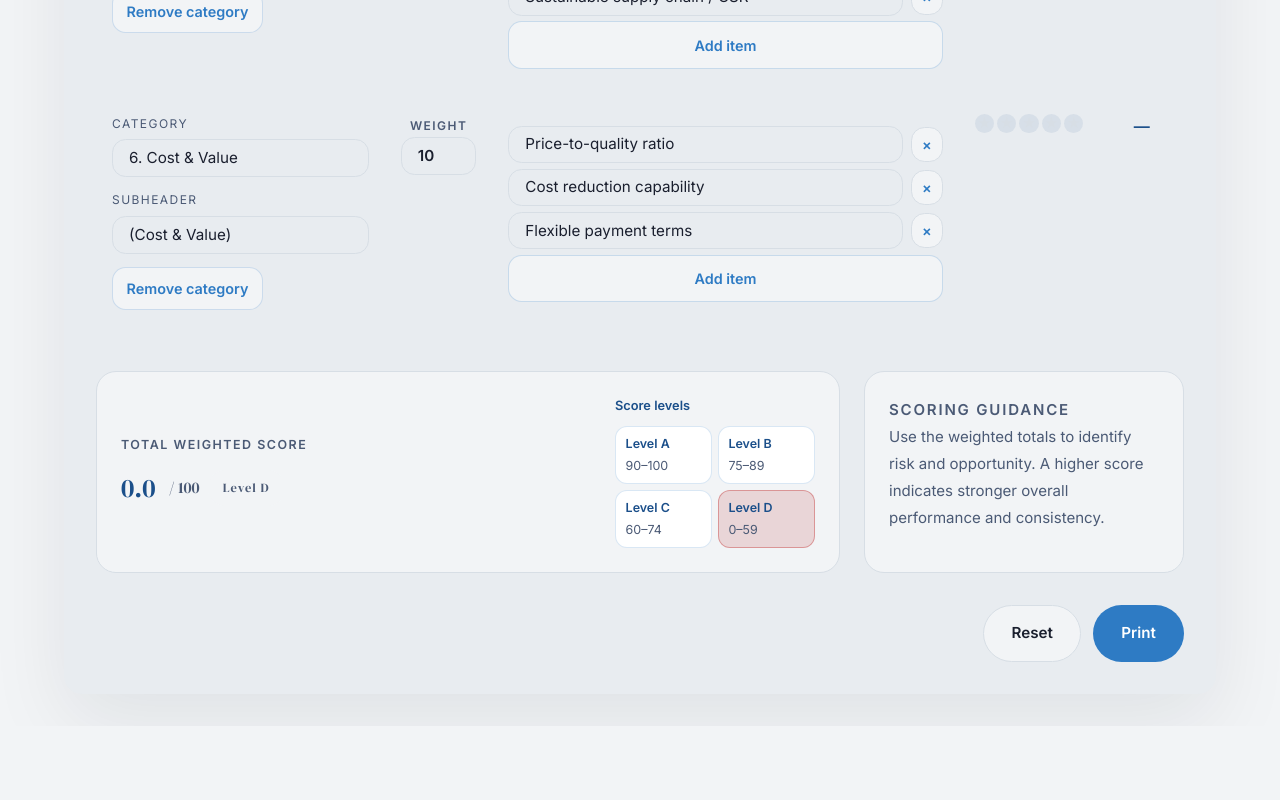
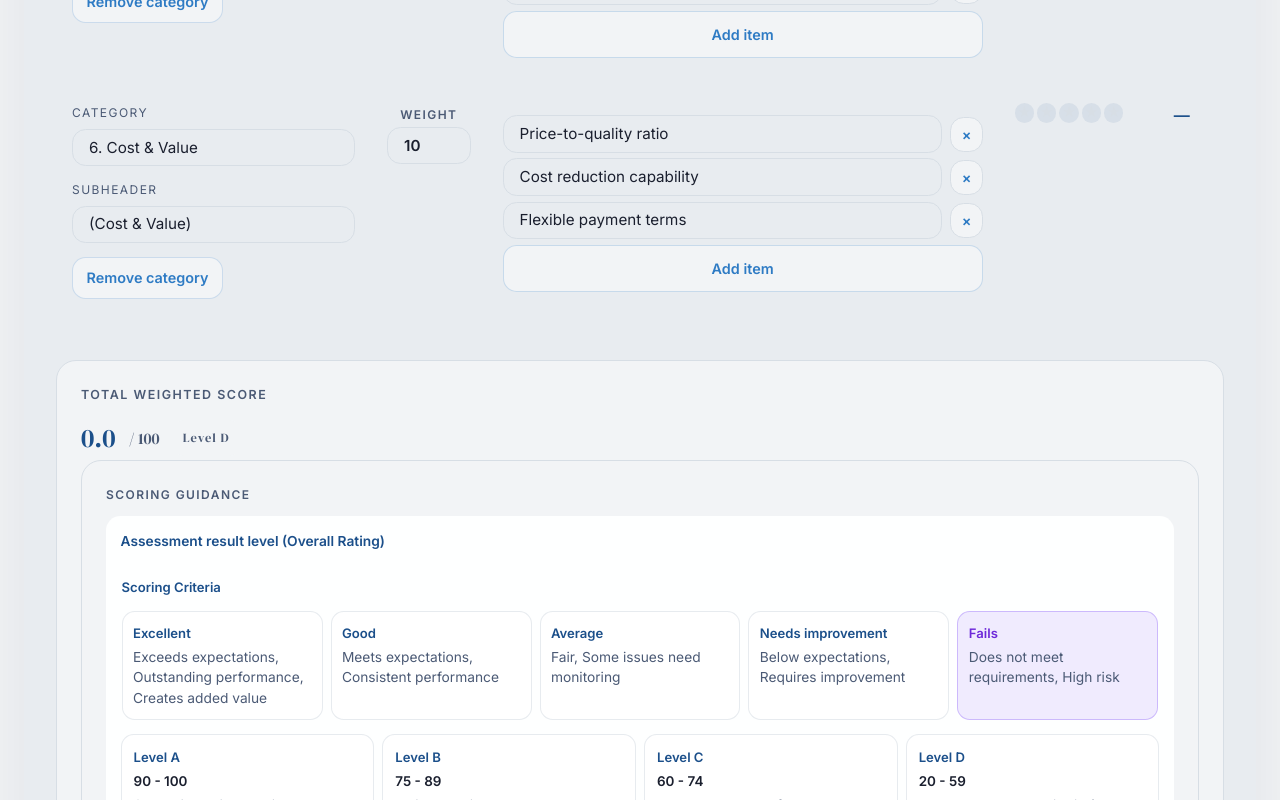
Before and after one commit to Tjommiboy/vendorform_evaluation, a React (Vite) app: page / in a window 1280 px wide. Shown: the part 2000-2800 px from the top of the page. Before the commit the page ends 2726 px from the top, so only its background shows below. Built offline with nearby package versions, Linux system fonts and the light colour scheme; a web font is replaced by a local one.

Commit message:
all level calculations is working

```diff
--- a/src/applogic/VendorEvaluation.jsx
+++ b/src/applogic/VendorEvaluation.jsx
@@ -125,6 +125,18 @@ export default function VendorEvaluation() {
   }, [scrollTargetRow]);
   const complete = ratings.every((rating) => rating > 0);
   const activeLevel = getScoreLevel(total);
+  const activeAssessmentLevel =
+    activeLevel === "Level D" && total < 20 ? "" : activeLevel;
+  const activeCriteriaLevel =
+    total >= 90
+      ? 5
+      : total >= 75
+      ? 4
+      : total >= 60
+      ? 3
+      : total >= 20
+      ? 2
+      : 1;
 
   return (
     <div className={styles.page}>
@@ -209,14 +221,6 @@ export default function VendorEvaluation() {
             </label>
           </div>
         </div>
-
-        <div className={styles.summaryPanel}>
-          <p className={styles.summaryLabel}>How it works</p>
-          <p className={styles.summaryText}>
-            Select a score from 1 to 5 in each category. The form calculates the
-            weighted score automatically and highlights your vendor level.
-          </p>
-        </div>
       </header>
 
       <div className={styles.formActions}>
@@ -255,39 +259,167 @@ export default function VendorEvaluation() {
               <TotalScore criteria={categories} ratings={ratings} />
             </div>
 
-            <div className={styles.levelChartInline}>
-              <p className={styles.chartTitle}>Score levels</p>
-              <ul className={styles.levelListInline}>
+          </div>
+
+          <div className={styles.instructions}>
+            <p className={styles.instructionsTitle}>Scoring guidance</p>
+            <div className={`${styles.instructionsSection} ${styles.assessmentContainer}`}>
+              <p className={styles.instructionsSectionTitle}>Assessment result level (Overall Rating)</p>
+
+              <div className={styles.subSection}>
+                <p className={styles.subSectionTitle}>Scoring Criteria</p>
+                <div className={styles.assessmentLevelList}>
+                  {[
+                    {
+                      level: 5,
+                      label: "Excellent",
+                      description:
+                        "Exceeds expectations, Outstanding performance, Creates added value",
+                      className: styles.highlightLevelA,
+                    },
+                    {
+                      level: 4,
+                      label: "Good",
+                      description: "Meets expectations, Consistent performance",
+                      className: styles.highlightLevelB,
+                    },
+                    {
+                      level: 3,
+                      label: "Average",
+                      description: "Fair, Some issues need monitoring",
+                      className: styles.highlightLevelC,
+                    },
+                    {
+                      level: 2,
+                      label: "Needs improvement",
+                      description: "Below expectations, Requires improvement",
+                      className: styles.highlightLevelD,
+                    },
+                    {
+                      level: 1,
+                      label: "Fails",
+                      description: "Does not meet requirements, High risk",
+                      className: styles.highlightLevelE,
+                    },
+                  ].map((item) => {
+                    const isActive = activeCriteriaLevel === item.level;
+                    return (
+                      <div
+                        key={item.level}
+                        className={`${styles.assessmentLevelItem} ${
+                          isActive ? item.className : ""
+                        } ${styles.compactCriteriaCard}`}
+                      >
+                        <div className={styles.assessmentLevelHeading}>
+                          <span className={styles.assessmentLevelName}>{item.label}</span>
+                        </div>
+                        <p className={styles.instructionsText}>{item.description}</p>
+                      </div>
+                    );
+                  })}
+                </div>
+              </div>
+
+              <div className={styles.assessmentLevelList}>
                 {[
-                  { name: "Level A", range: "90–100" },
-                  { name: "Level B", range: "75–89" },
-                  { name: "Level C", range: "60–74" },
-                  { name: "Level D", range: "0–59" },
-                ].map((item) => {
-                  const activeClass =
-                    activeLevel === item.name
-                      ? styles[`active${item.name.replace(/\s+/g, "")}`]
-                      : "";
+                  {
+                    name: "Level A",
+                    range: "90 - 100",
+                    label: "Partner",
+                    description: "Strategic business alliance",
+                  },
+                  {
+                    name: "Level B",
+                    range: "75 - 89",
+                    label: "Preferred",
+                    description: "Reliable main seller",
+                  },
+                  {
+                    name: "Level C",
+                    range: "60 - 74",
+                    label: "Developing",
+                    description: "Must develop and follow up.",
+                  },
+                  {
+                    name: "Level D",
+                    range: "20 - 59",
+                    label: "At Risk",
+                    description: "Does not pass the criteria / consider adjusting the plan.",
+                  },
+                ].map((level) => {
+                  const levelClass =
+                    activeAssessmentLevel === level.name
+                      ? styles[`highlight${level.name.replace(/\s+/g, "")}`]
+                      : styles.assessmentLevelItem;
                   return (
-                    <li
-                      key={item.name}
-                      className={`${styles.levelItemInline} ${activeClass}`}
+                    <div
+                      key={level.name}
+                      className={`${styles.assessmentLevelItem} ${levelClass}`}
                     >
-                      <span className={styles.levelName}>{item.name}</span>
-                      <span className={styles.levelRange}>{item.range}</span>
-                    </li>
+                      <div className={styles.assessmentLevelHeading}>
+                        <span className={styles.assessmentLevelName}>{level.name}</span>
+                        <span className={styles.assessmentLevelBadge}>{level.label}</span>
+                      </div>
+                      <div>
+                        <p className={styles.assessmentLevelRange}>{level.range}</p>
+                        <p className={styles.instructionsText}>{level.description}</p>
+                      </div>
+                    </div>
                   );
                 })}
-              </ul>
+              </div>
+
+              <div className={styles.subSection}>
+                <p className={styles.subSectionTitle}>Action Plan</p>
+                <div className={styles.assessmentLevelList}>
+                  {[
+                    {
+                      name: "Level A",
+                      label: "Partner",
+                      description:
+                        "Maintain ongoing collaboration and develop a long-term joint project.",
+                    },
+                    {
+                      name: "Level B",
+                      label: "Preferred",
+                      description:
+                        "Promote development in areas where there are shortcomings and follow up periodically.",
+                    },
+                    {
+                      name: "Level C",
+                      label: "Developing",
+                      description:
+                        "Develop a Corrective Action Plan, setting goals and timelines.",
+                    },
+                    {
+                      name: "Level D",
+                      label: "At Risk",
+                      description:
+                        "Issue a formal warning / Consider measures to reduce risk or terminate the vendor relationship.",
+                    },
+                  ].map((plan) => {
+                    const planClass =
+                      activeLevel === plan.name &&
+                      (plan.name !== "Level D" || total >= 20)
+                        ? styles[`highlight${plan.name.replace(/\s+/g, "")}`]
+                        : styles.assessmentLevelItem;
+                    return (
+                      <div
+                        key={plan.name}
+                        className={`${styles.assessmentLevelItem} ${planClass}`}
+                      >
+                        <div className={styles.assessmentLevelHeading}>
+                          <span className={styles.assessmentLevelName}>{plan.name}</span>
+                          <span className={styles.assessmentLevelBadge}>{plan.label}</span>
+                        </div>
+                        <p className={styles.instructionsText}>{plan.description}</p>
+                      </div>
+                    );
+                  })}
+                </div>
+              </div>
             </div>
           </div>
-        </div>
-        <div className={styles.instructions}>
-          <p className={styles.instructionsTitle}>Scoring guidance</p>
-          <p>
-            Use the weighted totals to identify risk and opportunity. A higher
-            score indicates stronger overall performance and consistency.
-          </p>
         </div>
       </div>
 
--- a/src/applogic/VendorForm.module.scss
+++ b/src/applogic/VendorForm.module.scss
@@ -377,12 +377,13 @@
 
 .detailsRow {
   display: grid;
-  grid-template-columns: 1fr 320px;
+  grid-template-columns: 1fr;
   gap: 1.5rem;
   padding: 0 2rem 2rem;
 }
 
 .scoreCard {
+  width: 100%;
   background: var(--bg);
   border: 1px solid var(--border);
   border-radius: 1.25rem;
@@ -602,11 +603,169 @@
   color: var(--text-muted);
 }
 
-.instructions p {
+.instructionsSections {
+  display: flex;
+  flex-wrap: wrap;
+  gap: 0.75rem;
+}
+
+.instructionsSection {
+  flex: 1 1 220px;
+  min-width: 200px;
+  border: 1px solid transparent;
+  border-radius: 0.9rem;
+  padding: 0.85rem;
+  background: rgba(255, 255, 255, 0.96);
+}
+
+.instructionsSectionTitle {
+  margin: 0 0 0.3rem;
+  font-size: 0.86rem;
+  font-weight: 700;
+  color: var(--navy);
+}
+
+.subSection {
+  margin-top: 0.75rem;
+  padding-top: 0.75rem;
+  border-top: 1px solid rgba(148, 163, 184, 0.18);
+  border: 1px solid transparent;
+  border-radius: 0.9rem;
+}
+
+.subSectionTitle {
+  margin: 0 0 0.35rem;
+  font-size: 0.82rem;
+  font-weight: 700;
+  color: var(--navy);
+}
+
+.assessmentLevelList {
+  display: grid;
+  grid-template-columns: repeat(auto-fit, minmax(170px, 1fr));
+  gap: 0.5rem;
+  margin-top: 0.8rem;
+}
+
+.assessmentLevelItem {
+  border: 1px solid rgba(148, 163, 184, 0.22);
+  border-radius: 0.8rem;
+  padding: 0.75rem;
+  background: white;
+  min-height: 90px;
+}
+
+.compactCriteriaCard {
+  padding: 0.65rem;
+}
+
+.assessmentLevelHeading {
+  display: flex;
+  align-items: center;
+  justify-content: space-between;
+  gap: 0.4rem;
+  margin-bottom: 0.2rem;
+}
+
+.assessmentLevelName {
+  font-weight: 700;
+  font-size: 0.82rem;
+  color: var(--navy);
+}
+
+.assessmentLevelBadge {
+  font-size: 0.68rem;
+  font-weight: 700;
+  text-transform: uppercase;
+  letter-spacing: 0.08em;
+  color: white;
+  border-radius: 999px;
+  padding: 0.12rem 0.55rem;
+}
+
+.assessmentLevelRange {
+  margin: 0 0 0.15rem;
+  font-size: 0.84rem;
+  font-weight: 700;
+}
+
+.instructionsText {
   margin: 0;
-  line-height: 1.8;
+  line-height: 1.5;
   color: var(--text-muted);
-  font-size: 0.94rem;
+  font-size: 0.86rem;
+}
+
+@media (max-width: 920px) {
+  .assessmentLevelList {
+    grid-template-columns: 1fr;
+  }
+}
+
+.highlightLevelA {
+  background: rgba(22, 163, 74, 0.12);
+  border-color: rgba(22, 163, 74, 0.35);
+}
+
+.highlightLevelA .assessmentLevelBadge {
+  background: #16a34a;
+}
+
+.highlightLevelA .assessmentLevelName {
+  color: #166534;
+}
+
+.highlightLevelB {
+  background: rgba(245, 158, 11, 0.12);
+  border-color: rgba(245, 158, 11, 0.35);
+}
+
+.highlightLevelB .assessmentLevelBadge {
+  background: #d97706;
+}
+
+.highlightLevelB .assessmentLevelName {
+  color: #92400e;
+}
+
+.highlightLevelC {
+  background: rgba(217, 119, 6, 0.12);
+  border-color: rgba(217, 119, 6, 0.35);
+}
+
+.highlightLevelC .assessmentLevelBadge {
+  background: #ea580c;
+}
+
+.highlightLevelC .assessmentLevelName {
+  color: #c2410c;
+}
+
+.highlightLevelD {
+  background: rgba(185, 28, 28, 0.12);
+  border-color: rgba(185, 28, 28, 0.35);
+}
+
+.highlightLevelD .assessmentLevelBadge {
+  background: #b91c1c;
+}
+
+.highlightLevelD .assessmentLevelName {
+  color: #991b1b;
+}
+
+.highlightLevelE {
+  background: rgba(139, 92, 246, 0.12);
+  border-color: rgba(139, 92, 246, 0.35);
+}
+
+.highlightLevelE .assessmentLevelBadge,
+.highlightLevelE .assessmentLevelBadgeSmall {
+  background: #7c3aed;
+}
+
+.highlightLevelE .assessmentLevelName {
+  color: #6d28d9;
 }
 
 .actions {
@@ -712,16 +871,43 @@
 
   .formHeader,
   .detailsRow {
-    grid-template-columns: 1fr !important;
+    grid-template-columns: minmax(0, 1fr) !important;
     gap: 0.75rem;
   }
 
   .formHeader,
   .tableSection,
-  .scoreCard {
+  .scoreCard,
+  .instructionsSection {
     page-break-inside: avoid;
     break-inside: avoid-column;
     break-inside: avoid-page;
+  }
+
+  .instructionsSections {
+    flex-wrap: nowrap !important;
+    gap: 0.5rem !important;
+  }
+
+  .instructionsSection {
+    flex: 1 1 45% !important;
+    min-width: 180px !important;
+    padding: 0.85rem !important;
+  }
+
+  .assessmentLevelList {
+    grid-template-columns: repeat(2, minmax(0, 1fr)) !important;
+    gap: 0.4rem !important;
+  }
+
+  .assessmentLevelItem {
+    padding: 0.7rem !important;
+    min-height: auto !important;
+  }
+
+  .subSection {
+    margin-top: 0.5rem !important;
+    padding-top: 0.5rem !important;
   }
 
   .formHeader {
@@ -767,6 +953,21 @@
 
   .criteriaTable td {
     font-size: clamp(0.8rem, 0.9vw, 0.95rem) !important;
+  }
+
+  .instructionsTitle,
+  .instructionsSectionTitle,
+  .subSectionTitle,
+  .levelName,
+  .levelRange,
+  .assessmentLevelRange,
+  .instructionsText,
+  .assessmentLevelBadge {
+    font-size: clamp(0.65rem, 0.9vw, 0.88rem) !important;
+  }
+
+  .instructionsText {
+    line-height: 1.4 !important;
   }
 
   .categoryHeader,
--- a/src/layouts/MainLayout.jsx
+++ b/src/layouts/MainLayout.jsx
@@ -1,32 +1,19 @@
 import { Outlet, NavLink } from "react-router-dom";
-
-const linkClasses = ({ isActive }) =>
-  `transition-colors duration-200 ${isActive ? "text-white font-semibold" : "text-blue-100 hover:text-white"}`;
 
 export default function MainLayout() {
   return (
-    <div className="min-h-screen bg-[#F2F4F6] text-[#1A1F2E]">
-      <nav className="bg-[#1B4F8A] text-white shadow-sm">
-        <div className="mx-auto flex flex-wrap items-center justify-between gap-4 px-6 py-4 max-w-6xl">
-          <div className="text-lg font-semibold text-white tracking-[0.08em]">
-            Vendor Evaluation
-          </div>
-
-          <div className="flex flex-wrap items-center gap-5">
-            <NavLink to="/" className={linkClasses}>
-              Home
-            </NavLink>
-            <NavLink to="/about" className={linkClasses}>
-              About
-            </NavLink>
-          </div>
-        </div>
+    <div className="min-h-screen flex flex-col">
+      <nav className="bg-gray-300 text-white p-4 flex gap-4">
+        <NavLink to="/" className="hover:underline">
+          Home
+        </NavLink>
+        <NavLink to="/about" className="hover:underline">
+          About
+        </NavLink>
       </nav>
 
-      <main className="flex-1 px-4 py-8">
-        <div className="mx-auto w-full max-w-6xl">
-          <Outlet />
-        </div>
+      <main className="flex-1 p-6">
+        <Outlet />
       </main>
     </div>
   );
```
